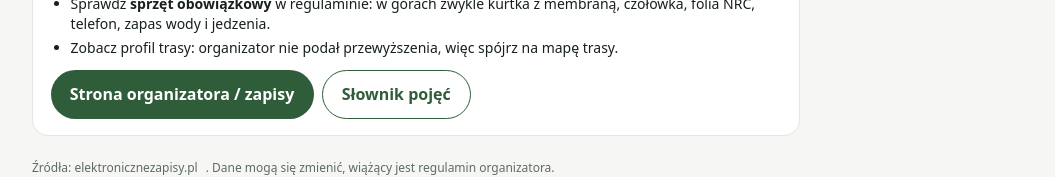
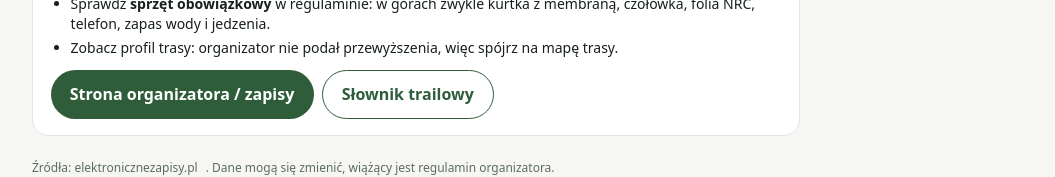
Before and after one commit to piotrmichalowski85/plaskie-jest-nudne, a Next.js app: page /bieg/12-kielecki-bieg-gorski-biesak-trail-2026-09-12 in a window 1280 px wide. Shown: the part 558-735 px from the top of the page, without its empty margins (112-1167 px from the left). Built offline with nearby package versions, Linux system fonts and the light colour scheme.

Commit message:
copy: Słownik trailowy także na stronie biegu

```diff
--- a/app/bieg/[slug]/page.tsx
+++ b/app/bieg/[slug]/page.tsx
@@ -52,7 +52,7 @@ export default async function RacePage({ params }: { params: Promise<{ slug: str
         </ul>
         <div className="mt-3 flex flex-wrap gap-2">
           {r.url && <a className="btn" href={r.url} target="_blank" rel="noopener">Strona organizatora / zapisy</a>}
-          <Link href="/slownik" className="btn btn-ghost">Słownik pojęć</Link>
+          <Link href="/slownik" className="btn btn-ghost">Słownik trailowy</Link>
         </div>
       </section>
       <p className="mt-6 text-xs text-[var(--muted)]">Źródła: {r.sources.map((s) => <a key={s.name} className="underline mr-2" href={s.url} target="_blank" rel="noopener">{s.name}</a>)}. Dane mogą się zmienić, wiążący jest regulamin organizatora.</p>
```
